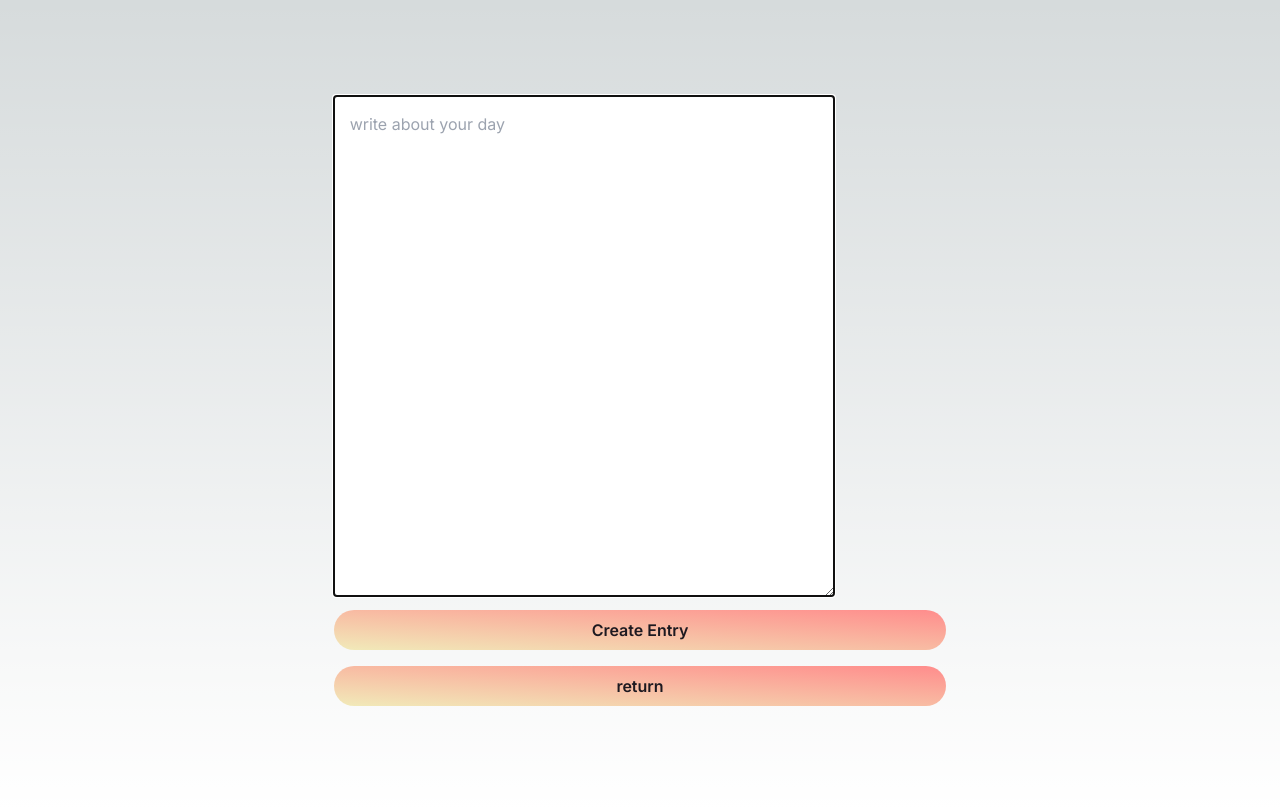
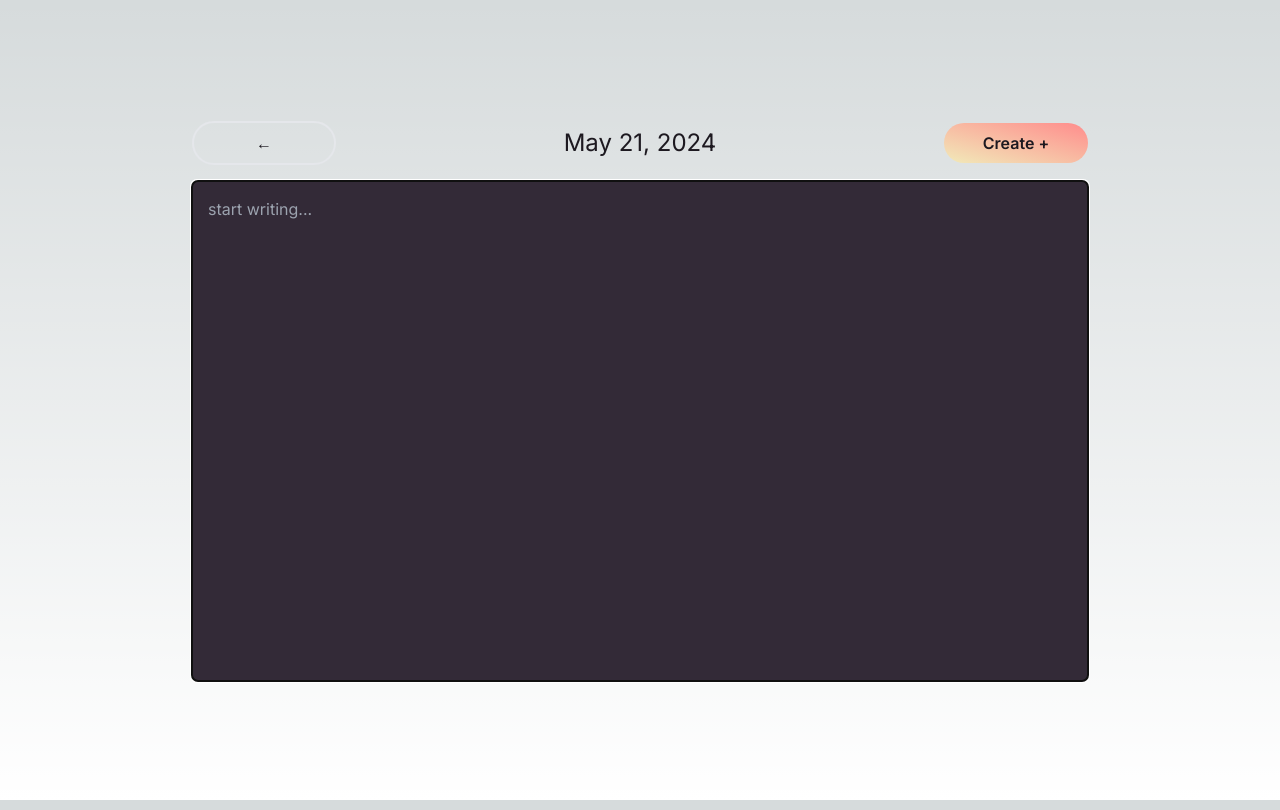
Before and after one commit to heinanX/dearDiary, a Next.js app: page /create-entry in a window 1280 px wide. Built offline with nearby package versions, Linux system fonts and the light colour scheme.

Commit message:
create entry design and added :id page

```diff
--- a/src/app/_components/LinkButton.jsx
+++ /dev/null
@@ -1,13 +0,0 @@
-import Link from "next/link";
-
-const LinkButton = ({btnText, href}) => {
-  return (
-    <Link href={href}>
-    <button className="w-full p-4 my-2 font-semibold rounded-full lg:p-2 hover:font-bold bg-gradient-to-bl from-peachy to-apricot text-purple hover:bg-gradient-to-br hover:shadow-md">
-    {btnText}
-  </button>
-  </Link>
-  )
-}
-
-export default LinkButton
--- a/src/app/actions.js
+++ b/src/app/actions.js
@@ -15,13 +15,13 @@ export async function createPost(
             }
         })
         revalidatePath("/");
-        return { message: `Added entry ${post.id}` };
+        return { status: "success", message: `Added entry ${post.id}`, id: post.id};
     } catch (error) {
-        return { message: `failed to add diary entry` };
+        return { status: "failed", message: `failed to add diary entry` };
     }
 }
 
-export async function getPost(
+export async function getPosts(
 ) {
     const posts = await prisma.post.findMany({
         orderBy: {
@@ -32,6 +32,19 @@ export async function getPost(
     console.log('new posts',posts);
     return posts;
 }
+
+export const getPost = async(
+) => {
+    const posts = await prisma.post.find({
+        orderBy: {
+            id:'desc'
+        }
+    })
+    revalidatePath("/create-entry/:id");
+    console.log('new posts',posts);
+    return posts;
+}
+
 export async function getRecentPost(
 ) {
     const posts = await prisma.post.findMany({
--- /dev/null
+++ b/src/app/create-entry/[id]/page.jsx
@@ -0,0 +1,9 @@
+import React from 'react'
+
+const page = () => {
+  return (
+    <div>page</div>
+  )
+}
+
+export default page
--- a/src/app/create-entry/page.jsx
+++ b/src/app/create-entry/page.jsx
@@ -1,39 +1,65 @@
-"use client"
+"use client";
 import { useFormState, useFormStatus } from "react-dom";
-import LinkButton from "../_components/LinkButton";
 import SubmitButton from "../_components/SubmitButton";
 import { createPost } from "../actions";
-
-/* future additions needed would be to clear the text field upon submission */
+import { useRef, useEffect } from "react";
+import SecondaryButton from "@/_components/SecondaryButton";
+import { format } from "date-fns";
+import { useRouter } from "next/navigation";
 
 const initialState = {
+  status: null,
   message: "",
+  id: null
 };
 
 const Page = () => {
   const [state, formAction] = useFormState(createPost, initialState);
-const { pending } = useFormStatus();
+  const { pending } = useFormStatus();
+  const formRef = useRef(null);
+  const router = useRouter()
 
-console.log(state);
-console.log(formAction);
+  useEffect(() => {
+    if (state.status === "success") {
+      formRef.current.value = "";
+      router.push(`/create-entry/${state.id}`)
+    }
+  }, [state]);
 
   return (
-    <div className="flex flex-col h-full">
-      <form action={formAction} >
-        <label className="hidden">write about your day</label>
+    <div className="flex flex-col w-full h-full px-4 sm:px-20">
+      <form
+        action={formAction}
+        className="p-4 rounded-2xl dark:bg-lighterPurple"
+      >
+        <div className="flex flex-row items-center justify-between mb-2">
+          <div className="w-1/4 md:w-36">
+            <SecondaryButton btnText={"←"} href={"/"} />
+          </div>
+          <h2 className="hidden py-2 md:py-0 md:block">
+            {format(Date.now(), "MMM dd, yyyy")}
+          </h2>
+          <div className="w-1/2 md:w-36">
+            <SubmitButton btnText={"Create +"} pending={pending} />
+          </div>
+        </div>
+
+        <label className="hidden">start writing</label>
         <textarea
-        name="entry"
-        placeholder="write about your day"
-        className="p-4 text-black h-[500px] w-[500px]"
-        autoFocus
-      />
-      <SubmitButton btnText={"Create Entry"} pending={pending} />
-
+          name="entry"
+          ref={formRef}
+          style={{ resize: "none" }}
+          placeholder="start writing..."
+          className="p-4 dark:text-white rounded-md h-[500px] w-full bg-lightPurple scrollbar"
+          autoFocus
+        />
+        <h2 className="py-2 text-center md:hidden md:py-0">
+          {format(Date.now(), "MMM dd, yyyy")}
+        </h2>
       </form>
       <p aria-live="polite" className="sr-only" role="status">
-        {state?.message}
+        {state?.status}
       </p>
-      <LinkButton btnText={"return"} href={"/"} />
     </div>
   );
 };
--- a/src/app/globals.css
+++ b/src/app/globals.css
@@ -24,6 +24,8 @@ body {
       rgb(var(--background-end-rgb))
     )
     rgb(var(--background-start-rgb));
+    display: flex;
+    justify-content: center;
 }
 
 @layer utilities {
@@ -49,3 +51,7 @@ body {
 .scrollbar::-webkit-scrollbar-thumb:hover {
   background: #414141;          /* Color of the scrollbar thumb on hover */
 }
+
+h2 {
+  @apply text-2xl
+}
--- a/src/app/layout.jsx
+++ b/src/app/layout.jsx
@@ -12,7 +12,7 @@ export default function RootLayout({ children }) {
   return (
     <html lang="en">
       <body className={inter.className}>
-        <main className="flex flex-col items-center justify-center w-full h-full min-h-screen px-2 py-8 md:p-10 lg:p-24">
+        <main className="flex flex-col items-center justify-center w-full h-full min-h-screen px-2 py-8 md:p-10 lg:p-24 max-w-7xl">
           {children}
         </main>
       </body>
--- a/src/app/page.jsx
+++ b/src/app/page.jsx
@@ -1,15 +1,15 @@
 import EntryViewer from "./_components/EntryViewer";
-import LinkButton from "./_components/LinkButton";
-import { getPost } from "./actions";
+import PrimaryButton from "./_components/PrimaryButton";
+import { getPosts } from "./actions";
 
 const Home = async () => {
-  const posts = await getPost();
+  const posts = await getPosts();
 
   return (
     <>
-    <div className="w-11/12">
-      <LinkButton btnText={"create new entry +"} href={"/create-entry"} />
-    </div>
+      <div className="w-11/12">
+        <PrimaryButton btnText={"create new entry +"} href={"/create-entry"} />
+      </div>
       <EntryViewer posts={posts} />
     </>
   );
```
